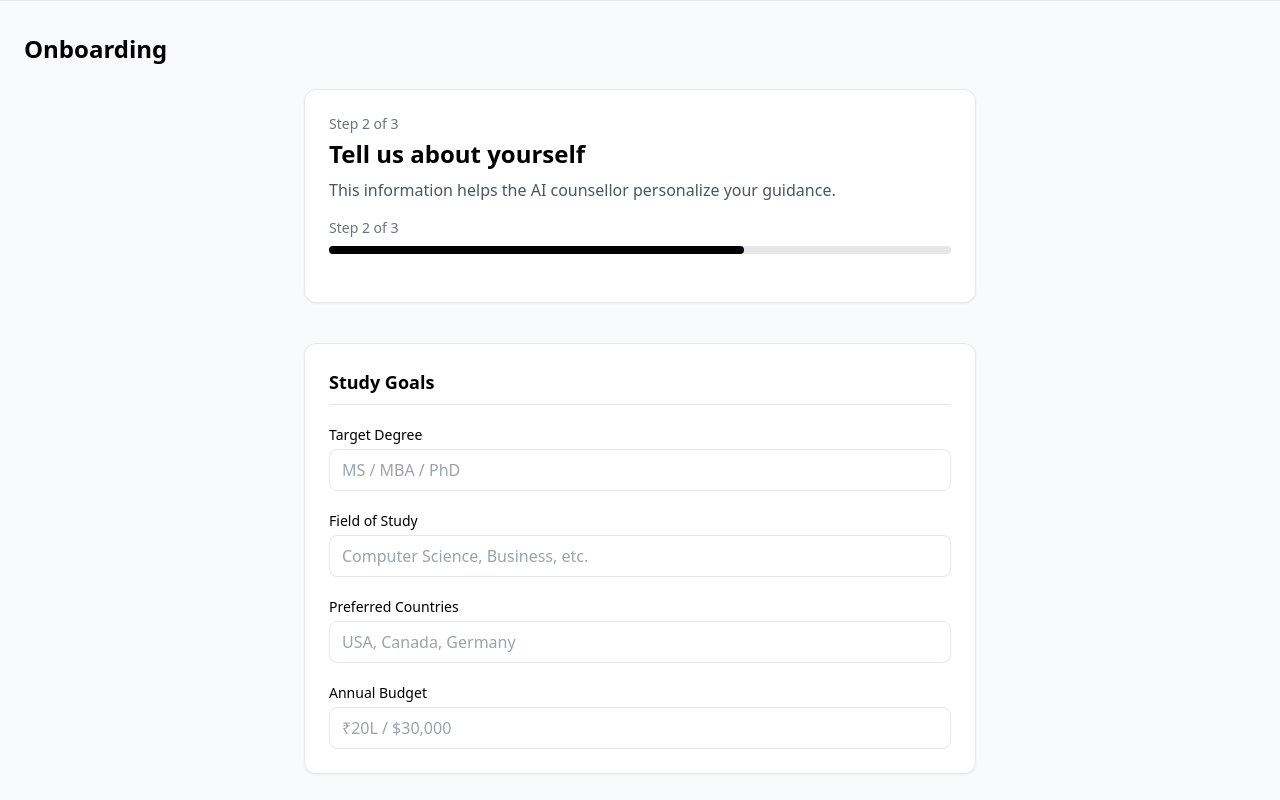
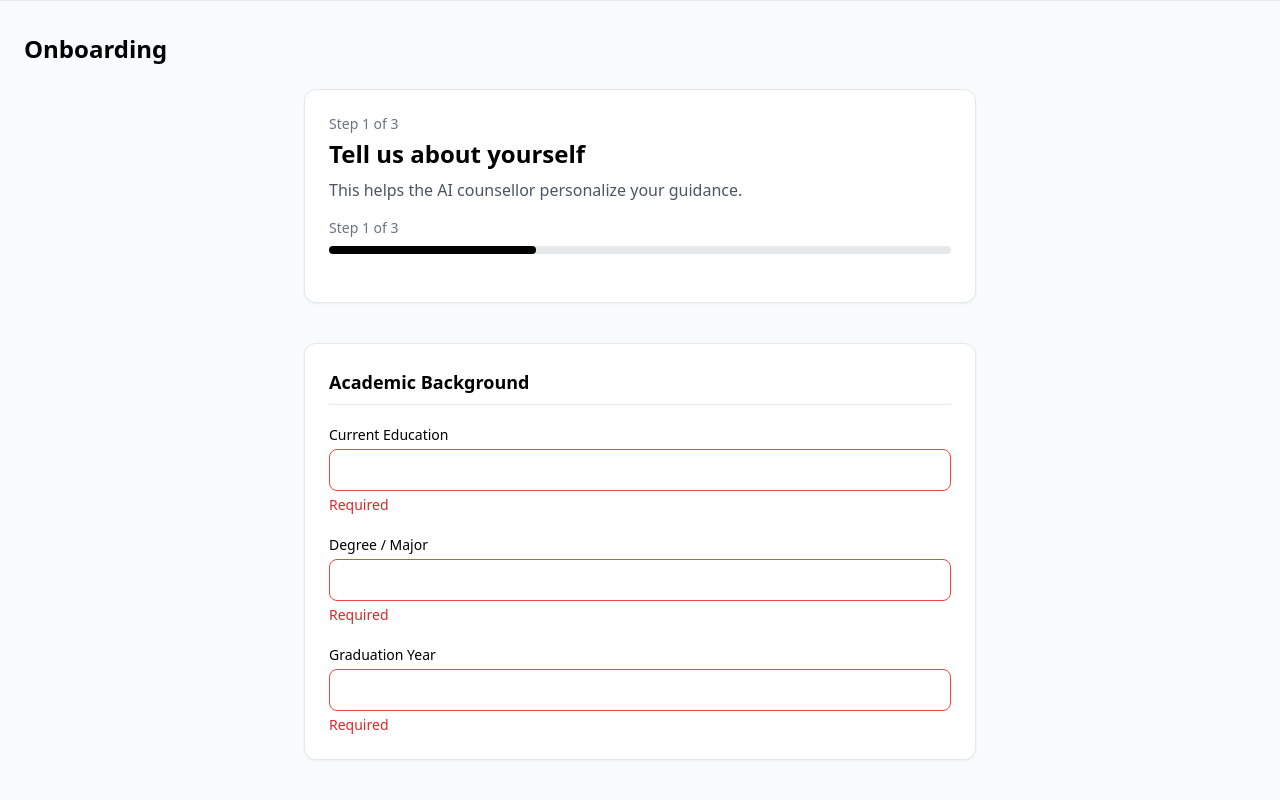
Before and after one commit to jacksyswain/Humanity-Founders, a React (Vite) app: page /onboarding in a window 1280 px wide. Both pictures are taken after a click on the button "Continue →". Shown: the part 60-860 px from the top of the page. Built offline with nearby package versions, Linux system fonts and the light colour scheme.

Commit message:
new update

```diff
--- a/src/pages/Onboarding.jsx
+++ b/src/pages/Onboarding.jsx
@@ -23,32 +23,71 @@ export default function Onboarding() {
     sop: "",
   });
 
-  const next = () => setStep(s => Math.min(s + 1, TOTAL_STEPS));
-  const back = () => setStep(s => Math.max(s - 1, 1));
+  const [errors, setErrors] = useState({});
+
+  /* ------------------ VALIDATION ------------------ */
+
+  const validateStep = currentStep => {
+    const newErrors = {};
+
+    if (currentStep === 1) {
+      if (!form.education) newErrors.education = "Required";
+      if (!form.degree) newErrors.degree = "Required";
+      if (!form.graduationYear) newErrors.graduationYear = "Required";
+    }
+
+    if (currentStep === 2) {
+      if (!form.targetDegree) newErrors.targetDegree = "Required";
+      if (!form.field) newErrors.field = "Required";
+      if (!form.countries) newErrors.countries = "Required";
+      if (!form.budget) newErrors.budget = "Required";
+    }
+
+    if (currentStep === 3) {
+      if (!form.exams) newErrors.exams = "Required";
+      if (!form.sop) newErrors.sop = "Required";
+    }
+
+    setErrors(newErrors);
+    return Object.keys(newErrors).length === 0;
+  };
+
+  /* ------------------ NAVIGATION ------------------ */
+
+  const next = () => {
+    if (!validateStep(step)) return;
+    setStep(s => Math.min(s + 1, TOTAL_STEPS));
+  };
+
+  const back = () => {
+    setErrors({});
+    setStep(s => Math.max(s - 1, 1));
+  };
 
   const completeOnboarding = () => {
+    if (!validateStep(step)) return;
+
     setProfile(p => ({
       ...p,
       onboardingComplete: true,
       stage: "Discovering Universities",
       ...form,
     }));
+
     navigate("/dashboard");
   };
 
   return (
     <Layout title="Onboarding">
       <div className="max-w-2xl mx-auto space-y-10">
-        {/* INTRO CARD */}
+        {/* INTRO */}
         <div className="bg-white border rounded-xl p-6 shadow-sm">
           <p className="text-sm text-gray-500 mb-1">
             Step {step} of {TOTAL_STEPS}
           </p>
-          <h2 className="text-2xl font-bold">
-            Tell us about yourself
-          </h2>
+          <h2 className="text-2xl font-bold">Tell us about yourself</h2>
           <p className="text-gray-600 mt-2">
-            This information helps the AI counsellor personalize your guidance.
+            This helps the AI counsellor personalize your guidance.
           </p>
 
           <div className="mt-4">
@@ -56,7 +95,7 @@ export default function Onboarding() {
           </div>
         </div>
 
-        {/* FORM SECTION */}
+        {/* FORM */}
         <div className="bg-white border rounded-xl p-6 shadow-sm space-y-5">
           {/* STEP 1 */}
           {step === 1 && (
@@ -65,25 +104,25 @@ export default function Onboarding() {
 
               <Input
                 label="Current Education"
-                placeholder="Bachelor's / Master's"
                 value={form.education}
                 onChange={v => setForm({ ...form, education: v })}
+                error={errors.education}
               />
 
               <Input
                 label="Degree / Major"
-                placeholder="Computer Science, Mechanical, etc."
                 value={form.degree}
                 onChange={v => setForm({ ...form, degree: v })}
+                error={errors.degree}
               />
 
               <Input
                 label="Graduation Year"
-                placeholder="2024"
                 value={form.graduationYear}
                 onChange={v =>
                   setForm({ ...form, graduationYear: v })
                 }
+                error={errors.graduationYear}
               />
             </>
           )}
@@ -95,34 +134,34 @@ export default function Onboarding() {
 
               <Input
                 label="Target Degree"
-                placeholder="MS / MBA / PhD"
                 value={form.targetDegree}
                 onChange={v =>
                   setForm({ ...form, targetDegree: v })
                 }
+                error={errors.targetDegree}
               />
 
               <Input
                 label="Field of Study"
-                placeholder="Computer Science, Business, etc."
                 value={form.field}
                 onChange={v => setForm({ ...form, field: v })}
+                error={errors.field}
               />
 
               <Input
                 label="Preferred Countries"
-                placeholder="USA, Canada, Germany"
                 value={form.countries}
                 onChange={v =>
                   setForm({ ...form, countries: v })
                 }
+                error={errors.countries}
               />
 
               <Input
                 label="Annual Budget"
-                placeholder="₹20L / $30,000"
                 value={form.budget}
                 onChange={v => setForm({ ...form, budget: v })}
+                error={errors.budget}
               />
             </>
           )}
@@ -134,9 +173,9 @@ export default function Onboarding() {
 
               <Input
                 label="Exams Status"
-                placeholder="IELTS / GRE / Not Started"
                 value={form.exams}
                 onChange={v => setForm({ ...form, exams: v })}
+                error={errors.exams}
               />
 
               <div>
@@ -144,7 +183,9 @@ export default function Onboarding() {
                   SOP Status
                 </label>
                 <select
-                  className="w-full border rounded px-3 py-2"
+                  className={`w-full border rounded-lg px-3 py-2 ${
+                    errors.sop ? "border-red-500" : ""
+                  }`}
                   value={form.sop}
                   onChange={e =>
                     setForm({ ...form, sop: e.target.value })
@@ -155,13 +196,18 @@ export default function Onboarding() {
                   <option value="Draft">Draft</option>
                   <option value="Ready">Ready</option>
                 </select>
+                {errors.sop && (
+                  <p className="text-sm text-red-600 mt-1">
+                    {errors.sop}
+                  </p>
+                )}
               </div>
             </>
           )}
         </div>
 
-        {/* NAVIGATION */}
-        <div className="flex justify-between items-center">
+        {/* NAV */}
+        <div className="flex justify-between">
           {step > 1 && (
             <button
               onClick={back}
@@ -194,18 +240,18 @@ export default function Onboarding() {
 
 /* ------------------ HELPERS ------------------ */
 
-function Input({ label, placeholder, value, onChange }) {
+function Input({ label, value, onChange, error }) {
   return (
     <div>
-      <label className="text-sm font-medium mb-1 block">
-        {label}
-      </label>
+      <label className="text-sm font-medium mb-1 block">{label}</label>
       <input
-        placeholder={placeholder}
-        className="w-full border rounded-lg px-3 py-2"
+        className={`w-full border rounded-lg px-3 py-2 ${
+          error ? "border-red-500" : ""
+        }`}
         value={value}
         onChange={e => onChange(e.target.value)}
       />
+      {error && <p className="text-sm text-red-600 mt-1">{error}</p>}
     </div>
   );
 }
```
